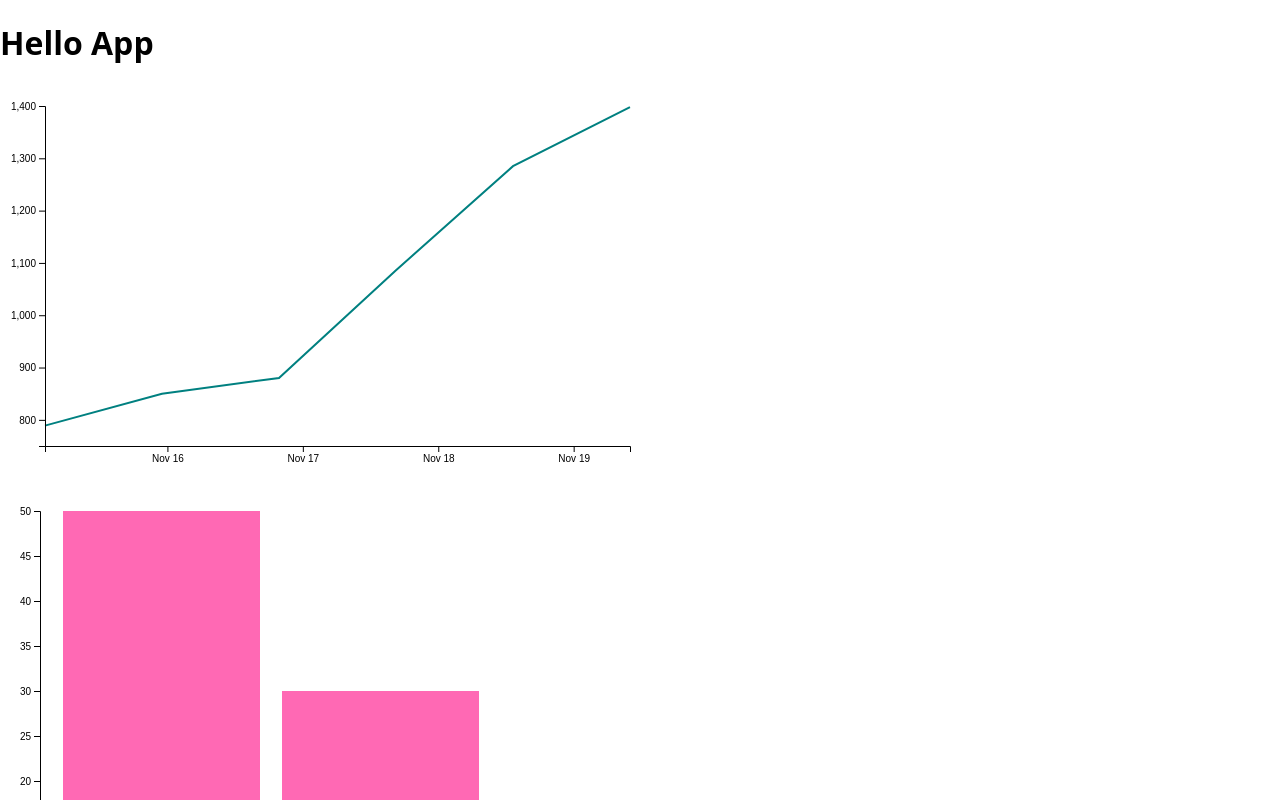
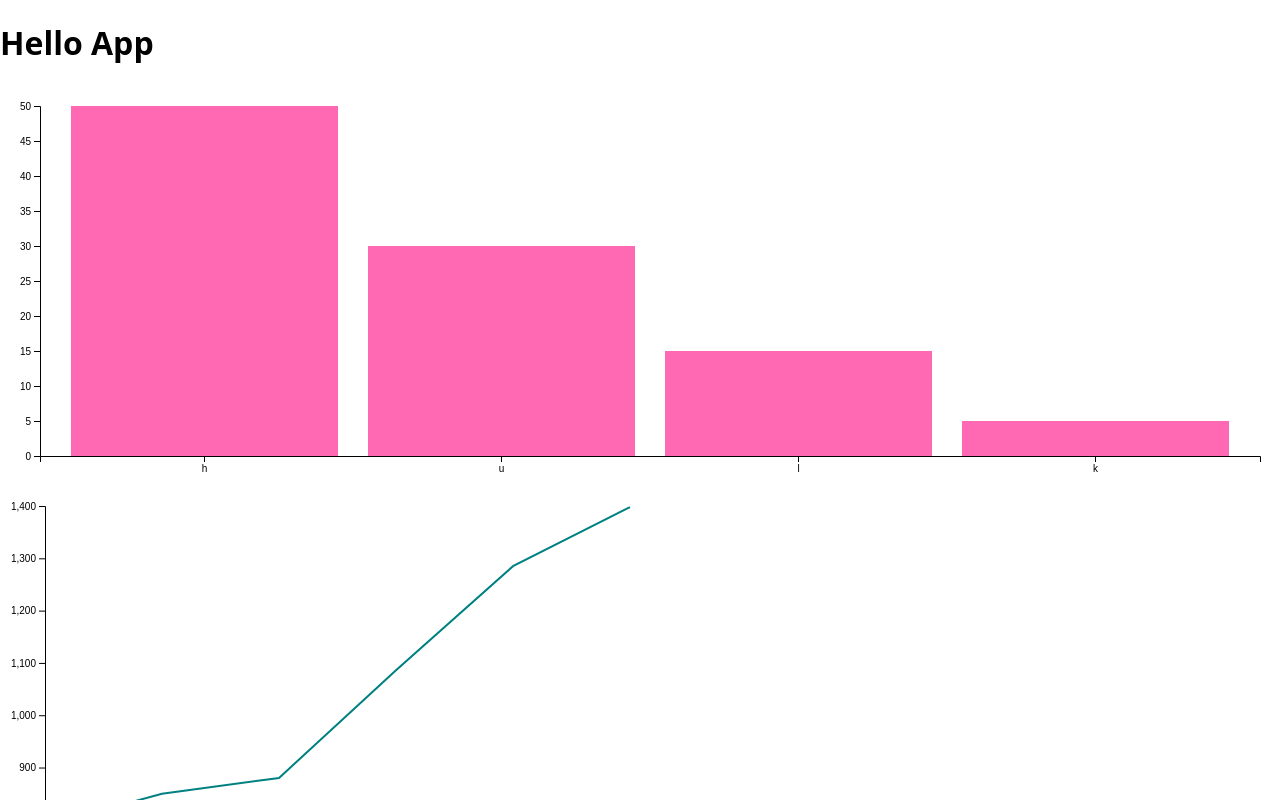
Before and after one commit to chooblarin/react-d3-example, a React (Vite) app: page / in a window 1280 px wide. Shown: the top 800 px of the page. Built offline with nearby package versions, Linux system fonts and the light colour scheme.

Commit message:
withMeasureAndRender

```diff
--- a/src/components/App.tsx
+++ b/src/components/App.tsx
@@ -4,6 +4,7 @@ import dayjs from "dayjs";
 import BarChart from "./BarChart";
 import DonutChart from "./DonutChart";
 import TimeSeriesChart from "./TimeSeriesChart";
+import withMeasureAndRender from "./withMeasureAndRender";
 
 const donutInputData = [
   { gender: "male", ratio: 0.2 },
@@ -28,9 +29,17 @@ const timeSeriesInputData = [
 
 class App extends React.Component<{}, {}> {
   render() {
+    const MeasuredBarChart = withMeasureAndRender(BarChart);
     return (
       <div>
         <h1>Hello App</h1>
+        <div className="container-bar-chart">
+          <MeasuredBarChart
+            inputData={barInputData}
+            getX={item => item.letter}
+            getY={item => item.frequency}
+          />
+        </div>
         <TimeSeriesChart
           inputData={timeSeriesInputData}
           getX={item => dayjs(item.time).toDate()}
@@ -39,6 +48,8 @@ class App extends React.Component<{}, {}> {
         />
         <BarChart
           inputData={barInputData}
+          width={960}
+          height={300}
           getX={item => item.letter}
           getY={item => item.frequency}
         />
@@ -47,6 +58,13 @@ class App extends React.Component<{}, {}> {
           getX={item => item.gender}
           getY={item => item.ratio}
         />
+        <style jsx>{`
+          .container-bar-chart {
+            width: 100%;
+            height: 400px;
+            position: relative;
+          }
+        `}</style>
         <style jsx global>{`
           html,
           body {
--- a/src/components/BarChart.tsx
+++ b/src/components/BarChart.tsx
@@ -4,18 +4,7 @@ import { select } from "d3-selection";
 import { max } from "d3-array";
 import { axisBottom, axisLeft } from "d3-axis";
 
-const svgWidth = 960;
-const svgHeight = 500;
-const margin = { top: 20, right: 20, bottom: 30, left: 40 };
-
-const width = svgWidth - margin.left - margin.right;
-const height = svgHeight - margin.top - margin.bottom;
-
-const x = scaleBand()
-  .rangeRound([0, width])
-  .padding(0.1);
-
-const y = scaleLinear().rangeRound([height, 0]);
+import { InjectedProps } from "./withMeasureAndRender";
 
 type BarChartProps = {
   inputData: any[];
@@ -23,14 +12,32 @@ type BarChartProps = {
   getY: (item: any) => number;
 };
 
-function BarChart({ inputData, getX, getY }: BarChartProps) {
+function BarChart({
+  inputData,
+  width,
+  height,
+  getX,
+  getY
+}: BarChartProps & InjectedProps) {
+  const margin = { top: 20, right: 20, bottom: 30, left: 40 };
+
+  // Make sure w and h would be larger than or equal to 0
+  const w = Math.max(0, width - margin.left - margin.right);
+  const h = Math.max(0, height - margin.top - margin.bottom);
+
+  const x = scaleBand()
+    .rangeRound([0, w])
+    .padding(0.1);
+
+  const y = scaleLinear().rangeRound([h, 0]);
+
   x.domain(inputData.map(getX));
   y.domain([0, max<number, any>(inputData, getY)]);
 
   const axisX = axisBottom(x);
   const axisY = axisLeft(y).ticks(10);
   return (
-    <svg width={svgWidth} height={svgHeight}>
+    <svg width={width} height={height}>
       <g transform={`translate(${margin.left}, ${margin.top})`}>
         {inputData.map((item, i) => (
           <rect
@@ -39,12 +46,12 @@ function BarChart({ inputData, getX, getY }: BarChartProps) {
             x={x(item.letter)}
             y={y(item.frequency)}
             width={x.bandwidth()}
-            height={height - y(item.frequency)}
+            height={h - y(item.frequency)}
           />
         ))}
         <g
           className="axis axis--x"
-          transform={`translate(0, ${height})`}
+          transform={`translate(0, ${h})`}
           ref={node => select(node).call(axisX as any)}
         />
         <g
--- /dev/null
+++ b/src/components/withMeasureAndRender.tsx
@@ -0,0 +1,85 @@
+import React from "react";
+
+type ExternalProps = {};
+
+type State = {
+  measurement: ClientRect | null;
+  hasMeasured: boolean;
+};
+
+export type InjectedProps = {
+  width: number;
+  height: number;
+};
+
+const withMeasureAndRender = <OriginalProps extends {}>(
+  WrappedComponent:
+    | React.ComponentClass<OriginalProps & InjectedProps>
+    | React.StatelessComponent<OriginalProps & InjectedProps>
+) => {
+  type ResultProps = OriginalProps & ExternalProps;
+
+  return class extends React.Component<ResultProps, State> {
+    private elementRef: HTMLElement | null = null;
+
+    constructor(props: ResultProps) {
+      super(props);
+      this.state = {
+        measurement: null,
+        hasMeasured: false
+      };
+      this.onWindowResize = this.onWindowResize.bind(this);
+    }
+
+    // TODO: might be better to debounce this method calls
+    onWindowResize() {
+      if (!this.elementRef) {
+        return;
+      }
+      const rect = this.elementRef.getBoundingClientRect();
+      this.setState({
+        measurement: rect,
+        hasMeasured: true
+      });
+    }
+
+    componentDidMount() {
+      window.addEventListener("resize", this.onWindowResize);
+    }
+
+    componentWillUnmount() {
+      window.removeEventListener("resize", this.onWindowResize);
+    }
+
+    refCallback = (element: HTMLElement | null) => {
+      if (element) {
+        this.elementRef = element;
+        const rect = element.getBoundingClientRect();
+        this.setState({
+          measurement: rect,
+          hasMeasured: true
+        });
+      }
+    };
+
+    render() {
+      const { measurement, hasMeasured } = this.state;
+      return (
+        <div
+          style={{ position: `absolute`, top: 0, left: 0, bottom: 0, right: 0 }}
+          ref={this.refCallback}
+        >
+          {hasMeasured ? (
+            <WrappedComponent
+              {...this.props}
+              width={measurement!.width}
+              height={measurement!.height}
+            />
+          ) : null}
+        </div>
+      );
+    }
+  };
+};
+
+export default withMeasureAndRender;
```
